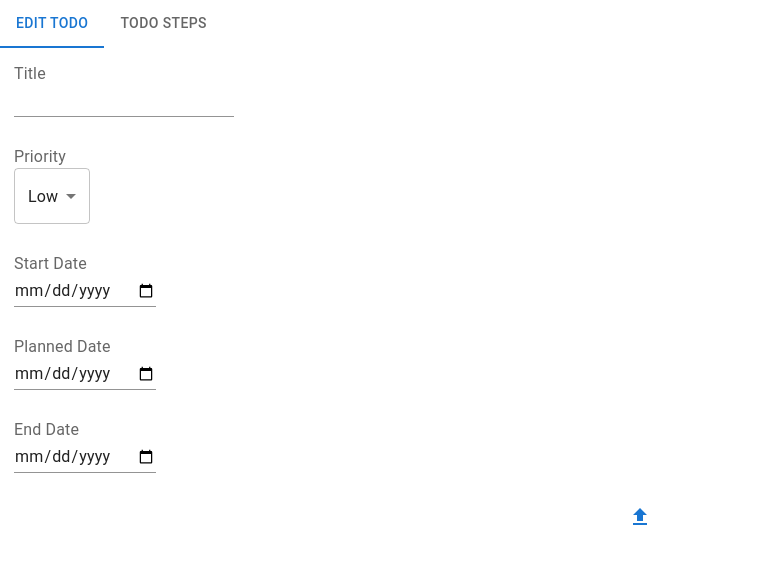
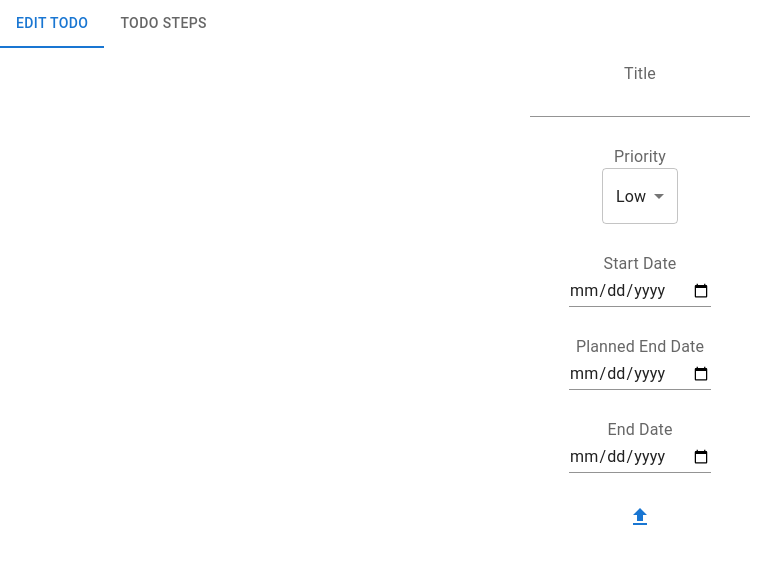
Before and after one commit to Kananmas/comperhensive-todo-list, a React (Create React App) app: page /todoinfo in a window 1280 px wide. Shown: the top 564 px of the page, without its empty margins (0-760 px from the left). Built offline with nearby package versions, Linux system fonts and the light colour scheme.

Commit message:
some-changes

```diff
--- a/src/components/FormGenerator/components/Switcher/components/Input/index.jsx
+++ b/src/components/FormGenerator/components/Switcher/components/Input/index.jsx
@@ -1,11 +1,12 @@
 import { Box, InputLabel, Input as MUIInput } from "@mui/material";
 import { randomString } from "../../../../../../utils/random-string.utils";
 
-export function Input({ title , type , defaultValue, onChange, name }) {
+export function Input({ title, type, defaultValue, onChange, name }) {
     const labelId = randomString();
     const selectListId = randomString();
 
-    return <Box sx={{padding:"14px"}}>
+
+    return <Box sx={{ padding: "14px" }}>
         <InputLabel id={labelId}>{title}</InputLabel>
         <MUIInput name={name}
             label={title}
--- a/src/components/FormGenerator/components/Switcher/index.jsx
+++ b/src/components/FormGenerator/components/Switcher/index.jsx
@@ -4,7 +4,6 @@ import { Select } from "./components/Select";
 
 export function Switcher(field) {
     const type = field.type;
-
     switch(type) {
         case "select":
             return <Select {...field} />
--- a/src/components/FormGenerator/index.jsx
+++ b/src/components/FormGenerator/index.jsx
@@ -1,12 +1,12 @@
-import { Box, Button, FormGroup, Grid } from "@mui/material";
+import { Box, Button } from "@mui/material";
 import { Switcher } from "./components/Switcher";
 import { randomString } from "../../utils/random-string.utils";
-import { useEffect, useState } from "react";
+import { useEffect } from "react";
 import { Upload } from "@mui/icons-material";
 
 
 
-export function FormGenerator({ fields = [], onSubmit }) {
+export function FormGenerator({ fields = [], onSubmit  , sx}) {
     let formData = {};
 
 
@@ -26,12 +26,12 @@ export function FormGenerator({ fields = [], onSubmit }) {
         formData = updatedData;
     }
 
-    const handleOnSubmit = (e) => {
+    const handleOnSubmit = () => {
         onSubmit(formData);
     }
 
-    return <Box>
-        <Box>
+    return <Box >
+        <Box sx={sx}>
             {
                 fields.map((item) =>
                 <Switcher
--- a/src/pages/Todo/components/TodoTable/compoents/TodoRow/index.jsx
+++ b/src/pages/Todo/components/TodoTable/compoents/TodoRow/index.jsx
@@ -31,7 +31,8 @@ export const TodoRow = ({ todo, index }) => {
     const rowButtonStyles ={
         bgcolor: "red", color: "white", "&:hover": {
             color: "blue"
-        }
+        },
+        marginLeft:"12px"
     }
     return <TableRow>
         <TableCell>
--- a/src/pages/TodoTabpanel/components/StepsTable/components/StepsForm/index.jsx
+++ b/src/pages/TodoTabpanel/components/StepsTable/components/StepsForm/index.jsx
@@ -1,4 +1,3 @@
-import { useState } from "react";
 import { stepForm } from "./utils/step-form.utils";
 import { FormGenerator } from "../../../../../../components/FormGenerator";
 
--- a/src/pages/TodoTabpanel/index.jsx
+++ b/src/pages/TodoTabpanel/index.jsx
@@ -8,7 +8,7 @@ import { useSelector } from "react-redux";
 
 export function TodoTabpanel() {
     const [state, setState] = useState(0);
-    const data =  useSelector((store) => store.todo.selectedTodo.todo);
+    const data = useSelector((store) => store.todo.selectedTodo.todo);
     debugger;
     const handleChangeTab = (e, newVal) => {
         setState(newVal)
@@ -21,11 +21,14 @@ export function TodoTabpanel() {
             <Tab label="Todo Steps" value={1}>
             </Tab>
         </Tabs>
+        <TabPanel selectedTab={0} tabValue={state}>
+            <Box sx={{ width: "50%", marginLeft: "auto", marginRight: "auto"  , textAlign:"center"}}>
+                <FormGenerator fields={todoForm(data)} onSubmit={() => { }} />
+            </Box>
+        </TabPanel>
         <TabPanel selectedTab={1} tabValue={state}>
+
             <StepsTable />
-        </TabPanel>
-        <TabPanel selectedTab={0} tabValue={state}>
-            <FormGenerator fields={todoForm(data)} onSubmit={() => { }} />
         </TabPanel>
     </Box>
 }
--- a/src/utils/todo-form.utils.js
+++ b/src/utils/todo-form.utils.js
@@ -1,14 +1,14 @@
 export function todoForm(data = {}) {
     return [
         {name:"text" , title:"Title" , type:"input"  , placeholder:"todo title" , defaultValue:data.text},
-        {name:"priority", title:"Priority" , defaultValue:data.priority , type:"select" , defaultValue:"low", options:[
+        {name:"priority", title:"Priority" , defaultValue:data.priority ?? "low" , type:"select" , options:[
             {value:"low" , text:"Low"},
             {value:"medium" , text:"Medium"},
             {value:"high" , text:"High"},
         ]},
-        {name:"startDate", title:"Start Date" , type:"date" , defaultValue:new Date() , defaultValue:data.startDate},
-        {name:"plannedEndDate", title:"Planned Date" , type:"date" , defaultValue:new Date() , defaultValue:data.plannedEndDate},
-        {name:"endDate", title:"End Date" , type:"date" , defaultValue:new Date() , defaultValue:data.endDate},
+        {name:"startDate", title:"Start Date" , type:"date", defaultValue:data.startDate},
+        {name:"plannedEndDate", title:"Planned End Date" , type:"date" , defaultValue:data.plannedEndDate},
+        {name:"endDate", title:"End Date" , type:"date"  , defaultValue:data.endDate},
 
     ]
 }
```
